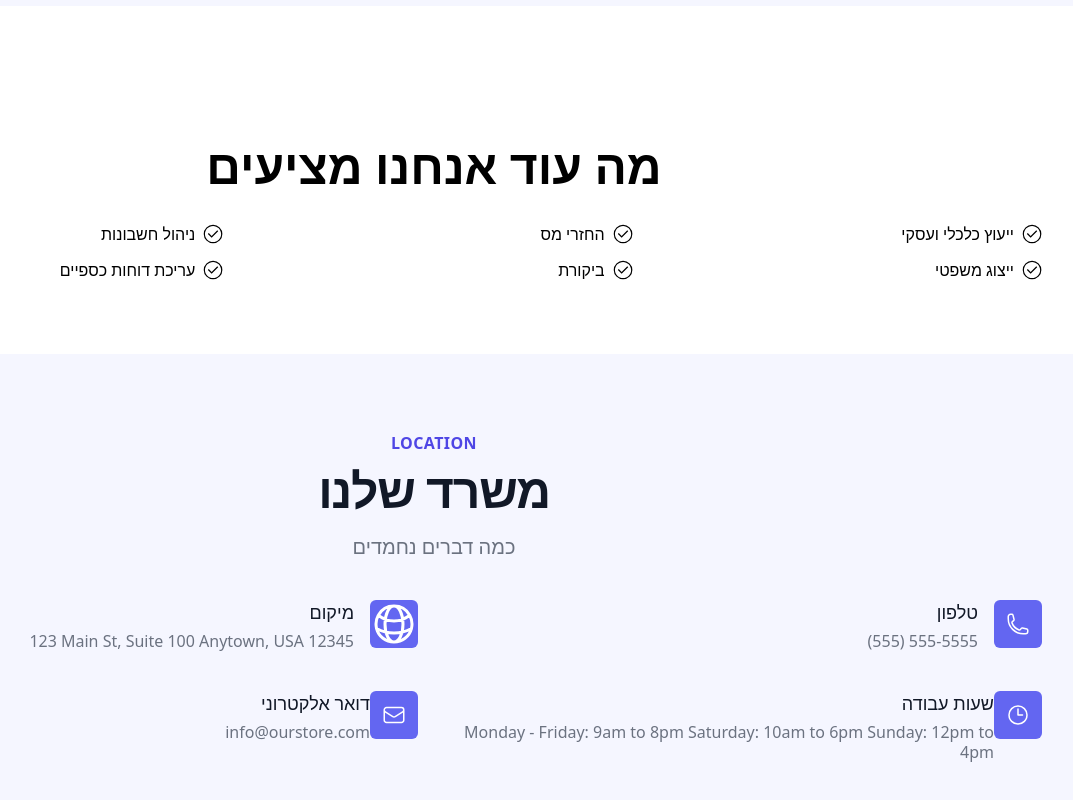
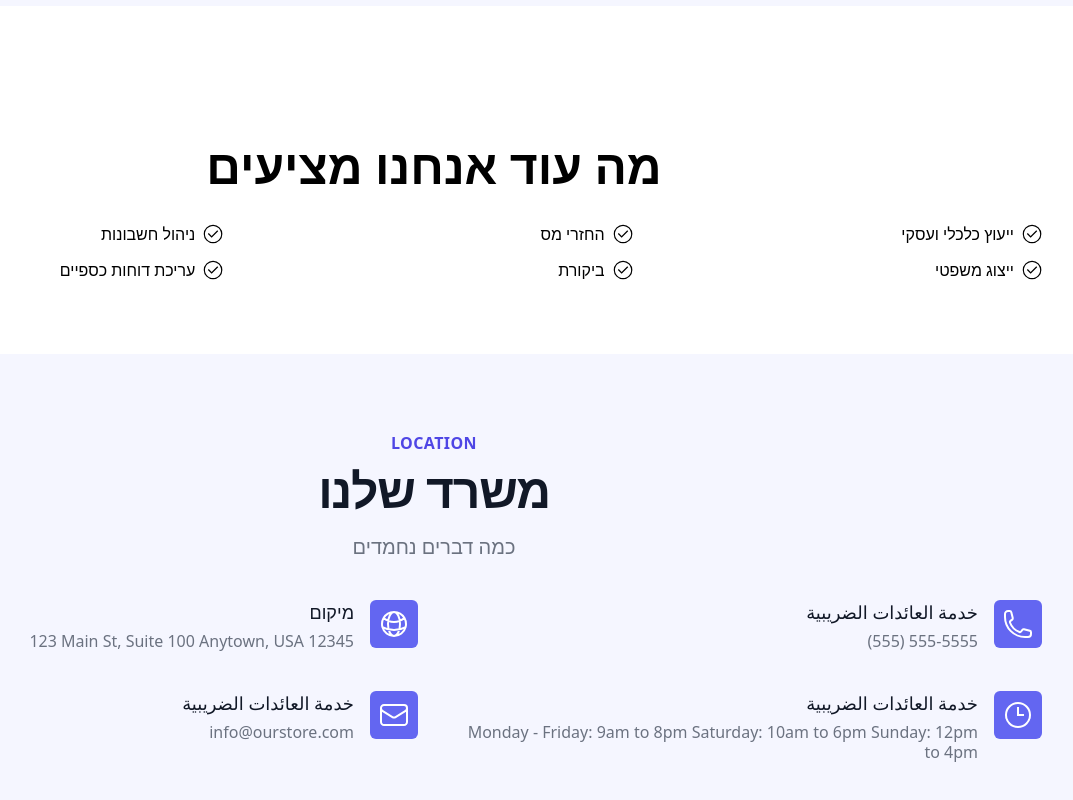
Before and after one commit to orwah16/TaxApp, a React (Vite) app: page / in a window 1280 px wide. Shown: the part 3346-4146 px from the top of the page, without its empty margins (206-1279 px from the left). Built offline with nearby package versions, Linux system fonts and the light colour scheme; a web font is replaced by a local one.

Commit message:
fixed contact elements and organized the code

```diff
--- a/src/components/Contact.tsx
+++ b/src/components/Contact.tsx
@@ -19,7 +19,7 @@ const Contact: React.FC<ContactProps> = ({ label, message, Icon }) => {
         </div>
         <div className="flex-shrink-0 sm:ml-4">
             <div className="flex items-center justify-center h-12 w-12 rounded-md bg-indigo-500 text-white">
-          <Icon className="text-white" />
+                <Icon className="text-white p-2" />
             </div>
         </div>
     </div>
--- a/src/sections/contact.tsx
+++ b/src/sections/contact.tsx
@@ -1,7 +1,10 @@
 import { useLocale } from '../LocaleContext';
 import {FormattedMessage} from "react-intl";
 import Contact from '../components/Contact';
-import {ReactComponent as location} from "../assets/icons/location.svg"
+import location from "../assets/icons/location.svg?react"
+import hours from "../assets/icons/hours.svg?react"
+import email from "../assets/icons/email.svg?react"
+import phone from "../assets/icons/phone.svg?react"
 
 
 const contact = () => {
@@ -21,74 +24,13 @@ const contact = () => {
         </div>
 
         <div className="mt-10">
-        <dl className="space-y-10 md:space-y-0 md:grid md:grid-cols-2 md:gap-x-8 md:gap-y-10">
-
-        <Contact label='location' message="123 Main St, Suite 100 Anytown, USA 12345" Icon={location}></Contact>
-
-  <div className="flex flex-col sm:flex-row sm:justify-end  text-right">
-    <div className="ml-4 sm:ml-0">
-      <dt className="text-lg leading-6 font-medium text-gray-900">
-        <FormattedMessage id="office_phone" defaultMessage="خدمة العائدات الضريبية" />
-      </dt>
-      <dd className="mt-2 text-base text-gray-500">
-        (555) 555-5555
-      </dd>
-    </div>
-    <div className="flex-shrink-0 sm:ml-4">
-      <div className="flex items-center justify-center h-12 w-12 rounded-md bg-indigo-500 text-white">
-        <svg xmlns="http://www.w3.org/2000/svg" fill="none" viewBox="0 0 24 24" strokeWidth="1.5" stroke="currentColor" className="w-6 h-6">
-          <path strokeLinecap="round" strokeLinejoin="round" d="M2.25 6.75c0 8.284 6.716 15 15 15h2.25a2.25 2.25 0 002.25-2.25v-1.372c0-.516-.351-.966-.852-1.091l-4.423-1.106c-.44-.11-.902.055-1.173.417l-.97 1.293c-.282.376-.769.542-1.21.38a12.035 12.035 0 01-7.143-7.143c-.162-.441.004-.928.38-1.21l1.293-.97c.363-.271.527-.734.417-1.173L6.963 3.102a1.125 1.125 0 00-1.091-.852H4.5A2.25 2.25 0 002.25 4.5v2.25z" />
-        </svg>
-      </div>
-    </div>
-  </div>
-
-
-  <div className="flex flex-col sm:flex-row sm:justify-end  text-right">
-    <div className="ml-4 sm:ml-0">
-                        <dt className="text-lg leading-6 font-medium text-gray-900">
-                        <FormattedMessage id="office_email" defaultMessage="خدمة العائدات الضريبية" />
-                        </dt>
-                        <dd className="mt-2 text-base text-gray-500">
-                            info@ourstore.com
-                        </dd>
-                    </div>
-                    <div className="flex-shrink-0">
-                        <div className="flex items-center justify-center h-12 w-12 rounded-md bg-indigo-500 text-white">
-                            <svg xmlns="http://www.w3.org/2000/svg" fill="none" viewBox="0 0 24 24"
-                                strokeWidth="1.5" stroke="currentColor" className="w-6 h-6">
-                                <path strokeLinecap="round" strokeLinejoin="round"
-                                    d="M21.75 6.75v10.5a2.25 2.25 0 01-2.25 2.25h-15a2.25 2.25 0 01-2.25-2.25V6.75m19.5 0A2.25 2.25 0 0019.5 4.5h-15a2.25 2.25 0 00-2.25 2.25m19.5 0v.243a2.25 2.25 0 01-1.07 1.916l-7.5 4.615a2.25 2.25 0 01-2.36 0L3.32 8.91a2.25 2.25 0 01-1.07-1.916V6.75" />
-                            </svg>
-
-                        </div>
-                    </div>
-
-                </div>
-
-                <div className="flex flex-col sm:flex-row sm:justify-end  text-right">
-                <div className="ml-4 sm:ml-0">
-                        <dt className="text-lg leading-6 font-medium text-gray-900">
-                        <FormattedMessage id="working_hours" defaultMessage="خدمة العائدات الضريبية" />
-                        </dt>
-                        <dd className="mt-2 text-base text-gray-500">
-                            Monday - Friday: 9am to 8pm
-                            Saturday: 10am to 6pm
-                            Sunday: 12pm to 4pm
-                        </dd>
-                    </div>
-                    <div className="flex-shrink-0">
-                        <div className="flex items-center justify-center h-12 w-12 rounded-md bg-indigo-500 text-white">
-                            <svg xmlns="http://www.w3.org/2000/svg" fill="none" viewBox="0 0 24 24"
-                                strokeWidth="1.5" stroke="currentColor" className="w-6 h-6">
-                                <path strokeLinecap="round" strokeLinejoin="round"
-                                    d="M12 6v6h4.5m4.5 0a9 9 0 11-18 0 9 9 0 0118 0z" />
-                            </svg>
-
-                        </div>
-                    </div>
-
-                </div>
+            <dl className="space-y-10 md:space-y-0 md:grid md:grid-cols-2 md:gap-x-8 md:gap-y-10">
+                <Contact label='location' message="123 Main St, Suite 100 Anytown, USA 12345" Icon={location}></Contact>
+                <Contact label='phone' message="(555) 555-5555" Icon={phone}></Contact>
+                <Contact label='email' message="info@ourstore.com" Icon={email}></Contact>
+                <Contact label='hours' message="Monday - Friday: 9am to 8pm
+                                    Saturday: 10am to 6pm
+                                    Sunday: 12pm to 4pm" Icon={hours}></Contact>
             </dl>
         </div>
     </div>
```
Lines whose indentation alone changed are shown as unchanged.
